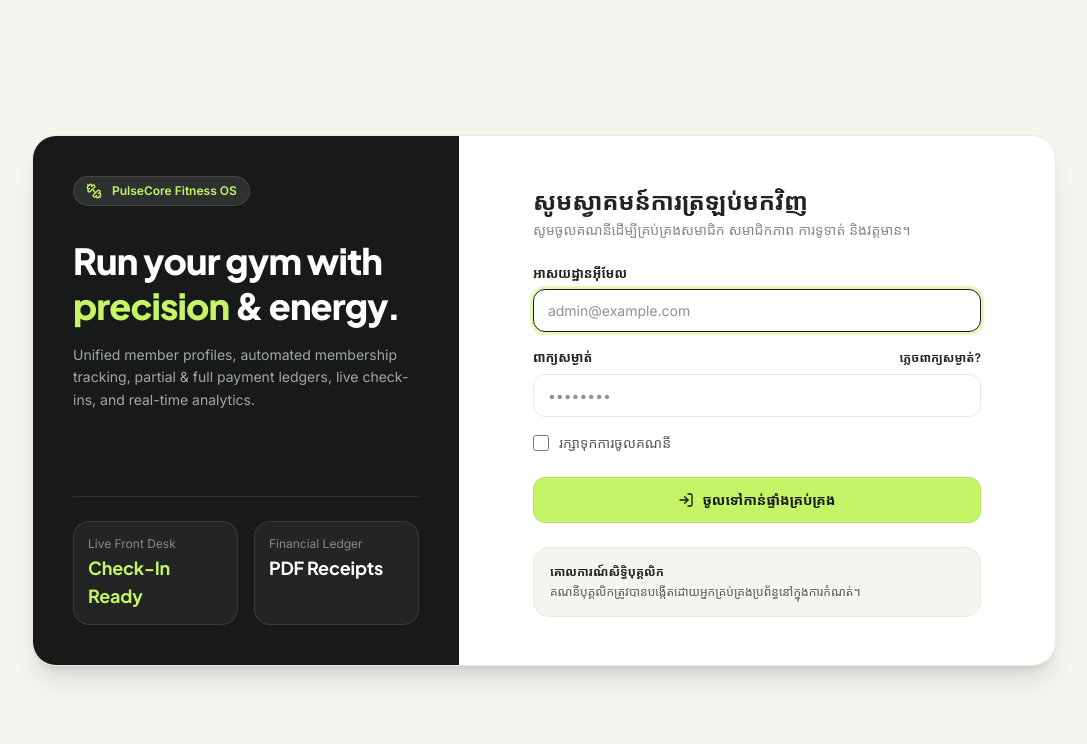
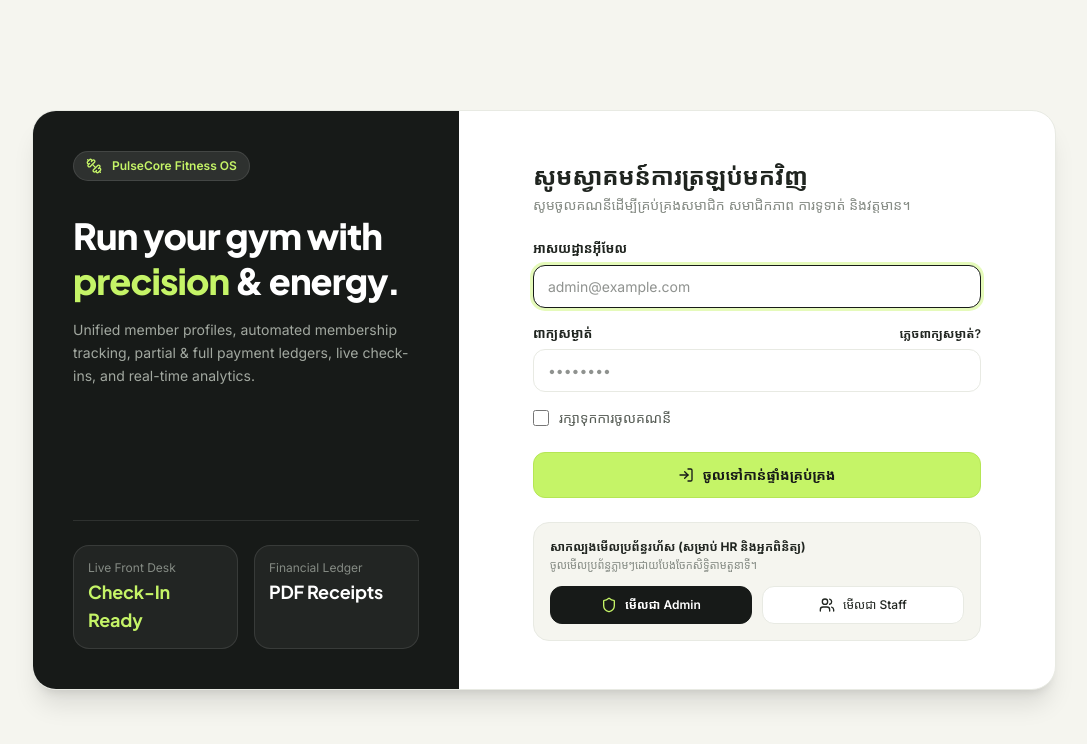
Before and after one commit to Chhinkimleng/Gym-management, a Laravel app: page /login in a window 1280 px wide. Shown: the top 744 px of the page, without its empty margins (96-1183 px from the left). Run offline with Laravel 12, Linux system fonts and the light colour scheme; data comes from the database, SQL or seed files in the repository; style sheets or scripts are compiled from the project's sources.

Commit message:
Add View as Admin and View as Staff demo login buttons for HR preview

```diff
--- a/app/Http/Controllers/Auth/LoginController.php
+++ b/app/Http/Controllers/Auth/LoginController.php
@@ -4,8 +4,10 @@ namespace App\Http\Controllers\Auth;
 
 use App\Http\Controllers\Controller;
 use App\Models\ActivityLog;
+use App\Models\User;
 use Illuminate\Foundation\Auth\AuthenticatesUsers;
 use Illuminate\Http\Request;
+use Illuminate\Support\Facades\Auth;
 
 class LoginController extends Controller
 {
@@ -32,4 +34,28 @@ class LoginController extends Controller
 
         return redirect()->intended($this->redirectPath());
     }
+
+    public function demoLogin(Request $request)
+    {
+        $validated = $request->validate([
+            'role' => ['required', 'in:admin,staff'],
+        ]);
+
+        $email = $validated['role'] === User::ROLE_ADMIN ? 'admin@example.com' : 'staff@example.com';
+
+        $user = User::where('email', $email)->where('is_active', true)->first()
+            ?? User::where('role', $validated['role'])->where('is_active', true)->first();
+
+        if (!$user) {
+            return redirect()->route('login')
+                ->withErrors(['email' => 'Demo ' . $validated['role'] . ' account is not available.']);
+        }
+
+        Auth::login($user);
+        $request->session()->regenerate();
+        $user->forceFill(['last_login_at' => now()])->saveQuietly();
+        ActivityLog::record('auth.demo_login', "Demo sign-in as {$user->role} ({$user->name}).");
+
+        return redirect()->route('dashboard');
+    }
 }
--- a/lang/km.json
+++ b/lang/km.json
@@ -31,6 +31,10 @@
     "Sign In to Dashboard": "ចូលទៅកាន់ផ្ទាំងគ្រប់គ្រង",
     "Staff Access Policy": "គោលការណ៍សិទ្ធិបុគ្គលិក",
     "Staff accounts are provisioned by your gym administrator under Settings.": "គណនីបុគ្គលិកត្រូវបានបង្កើតដោយអ្នកគ្រប់គ្រងប្រព័ន្ធនៅក្នុងការកំណត់។",
+    "Quick Demo Preview (For HR & Reviewers)": "សាកល្បងមើលប្រព័ន្ធរហ័ស (សម្រាប់ HR និងអ្នកពិនិត្យ)",
+    "Explore the live system instantly with role-based permissions.": "ចូលមើលប្រព័ន្ធភ្លាមៗដោយបែងចែកសិទ្ធិតាមតួនាទី។",
+    "View as Admin": "មើលជា Admin",
+    "View as Staff": "មើលជា Staff",
     "Reset Password": "កំណត់ពាក្យសម្ងាត់ឡើងវិញ",
     "Send Password Reset Link": "ផ្ញើតំណកំណត់ពាក្យសម្ងាត់ឡើងវិញ",
     "Back to Sign In": "ត្រឡប់ទៅការចូលប្រើ",
--- a/resources/views/auth/login.blade.php
+++ b/resources/views/auth/login.blade.php
@@ -79,9 +79,29 @@
                     </button>
                 </form>
 
-                <div class="mt-6 p-4 rounded-2xl bg-[#F5F5EF] border border-[#E8EAE3] text-xs text-[#565C55]">
-                    <div class="font-semibold text-[#202520] mb-1">{{ __('Staff Access Policy') }}</div>
-                    {{ __('Staff accounts are provisioned by your gym administrator under Settings.') }}
+                <div class="mt-6 p-4 rounded-2xl bg-[#F5F5EF] border border-[#E8EAE3] space-y-3">
+                    <div>
+                        <div class="text-xs font-bold text-[#202520]">{{ __('Quick Demo Preview (For HR & Reviewers)') }}</div>
+                        <p class="text-[11px] text-[#858B84] mt-0.5">{{ __('Explore the live system instantly with role-based permissions.') }}</p>
+                    </div>
+                    <div class="grid grid-cols-1 sm:grid-cols-2 gap-2.5">
+                        <form method="POST" action="{{ route('demo.login') }}">
+                            @csrf
+                            <input type="hidden" name="role" value="admin">
+                            <button type="submit" class="btn-dark w-full py-2.5 text-xs">
+                                <x-icon name="shield" class="w-4 h-4 text-[#C5F467]" />
+                                <span class="btn-label">{{ __('View as Admin') }}</span>
+                            </button>
+                        </form>
+                        <form method="POST" action="{{ route('demo.login') }}">
+                            @csrf
+                            <input type="hidden" name="role" value="staff">
+                            <button type="submit" class="btn-outline w-full py-2.5 text-xs bg-white">
+                                <x-icon name="users" class="w-4 h-4 text-[#202520]" />
+                                <span class="btn-label">{{ __('View as Staff') }}</span>
+                            </button>
+                        </form>
+                    </div>
                 </div>
             </div>
         </div>
--- a/routes/web.php
+++ b/routes/web.php
@@ -25,6 +25,9 @@ Route::get('/locale/{locale}', function (string $locale) {
 })->name('locale.switch');
 
 Auth::routes(['register' => false]);
+Route::post('/demo-login', [\App\Http\Controllers\Auth\LoginController::class, 'demoLogin'])
+    ->middleware(['guest', 'throttle:20,1'])
+    ->name('demo.login');
 
 Route::middleware(['auth', 'active.user'])->group(function () {
     // Dashboard
```
Also changed, not shown: tests/Feature/GymManagementTest.php (+15 -0 lines).
